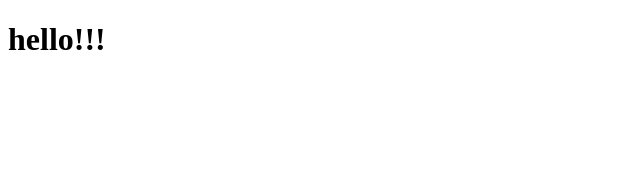
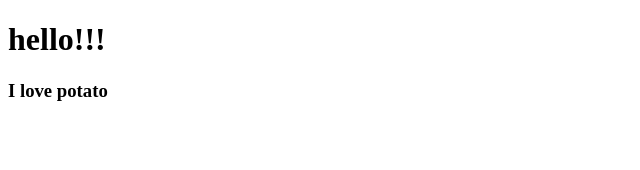
Before and after one commit to ny0011/movie-app, a React (Create React App) app: page / in a window 1280 px wide. Shown: the top 170 px of the page, without its empty margins (0-640 px from the left). Built offline with nearby package versions, Linux system fonts and the light colour scheme.

Commit message:
#2.0 Creating your first React Component

```diff
--- a/src/App.js
+++ b/src/App.js
@@ -1,9 +1,11 @@
 import React from "react";
+import Potato from "./Potato";
 
 function App() {
   return (
     <div>
       <h1>hello!!!</h1>
+      <Potato />
     </div>
   );
 }
--- /dev/null
+++ b/src/Potato.js
@@ -0,0 +1,7 @@
+import React from "react";
+
+function Potato() {
+  return <h3>I love potato</h3>;
+}
+
+export default Potato;
```
Also changed, not shown: 1 other file (tests, documents, lock files or other folders).
